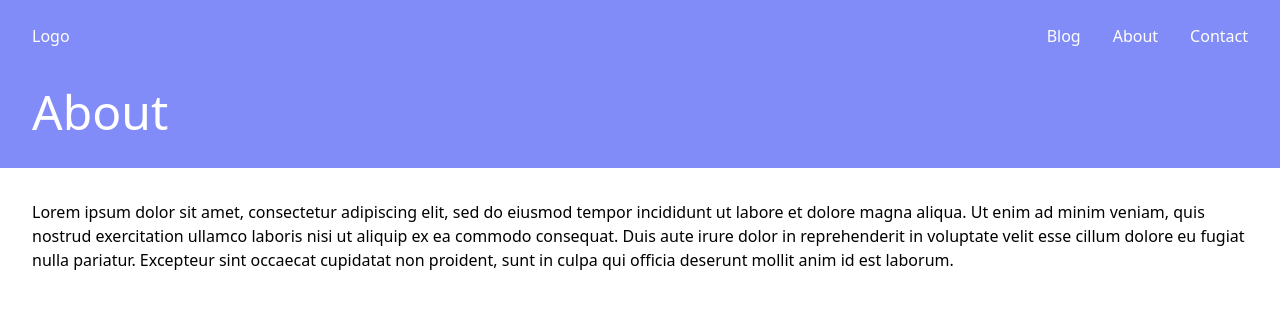
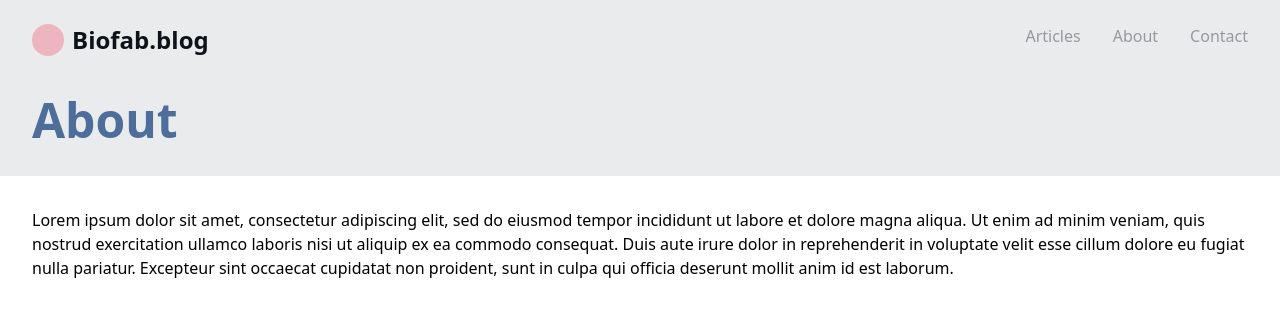
Before and after one commit to nozomail/biofab.blog, a Gatsby site: page /about in a window 1280 px wide. Built offline with nearby package versions, Linux system fonts and the light colour scheme; Gatsby itself is replaced by a stand-in of ours.

Commit message:
Change header/layout design

```diff
--- a/src/components/header.tsx
+++ b/src/components/header.tsx
@@ -5,12 +5,17 @@ const Header: React.FC = () => {
   return (
     <header className="flex justify-between py-4">
       <div>
-        <Link to="/">Logo</Link>
+        <Link to="/" className="flex items-center">
+          <div className="w-8 h-8 rounded-full bg-pink-200"></div>
+          <div className="text-2xl text-blue-600 font-semibold ml-2">
+            Biofab.blog
+          </div>
+        </Link>
       </div>
       <nav>
-        <ul className="flex">
+        <ul className="flex text-gray-300">
           <li>
-            <Link to="/blog/">Blog</Link>
+            <Link to="/articles/">Articles</Link>
           </li>
           <li className="ml-8">
             <Link to="/about/">About</Link>
--- a/src/components/layout.tsx
+++ b/src/components/layout.tsx
@@ -9,9 +9,20 @@ type Props = {
 const Layout: React.FC<Props> = ({ title, children }) => {
   return (
     <div>
-      <div className="bg-indigo-400 text-white pt-2 pb-8 px-8">
+      <div className="bg-gray-100 pt-2 pb-8 px-8">
         <Header />
-        <h1 className="text-5xl mt-6">{title}</h1>
+        {title === 'Home' ? (
+          <div className="text-5xl font-semibold py-10">
+            <span className="block py-2 text-blue-400">
+              Unbiased report on biofabrication
+            </span>
+            <span className="block py-2 text-lightBlue-300">
+              for beginners to advanced
+            </span>
+          </div>
+        ) : (
+          <h1 className="text-5xl text-blue-400 font-semibold mt-6">{title}</h1>
+        )}
       </div>
       <div className="py-8 px-8">{children}</div>
     </div>
```
